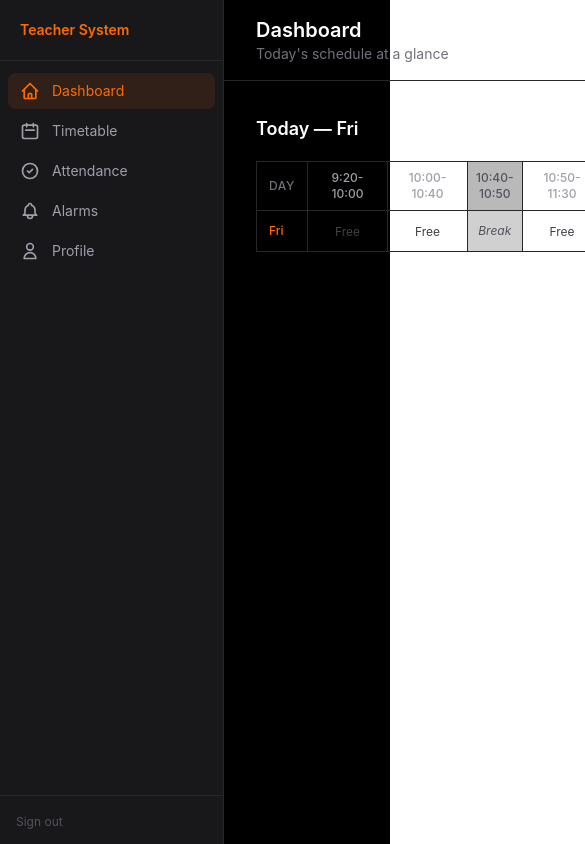
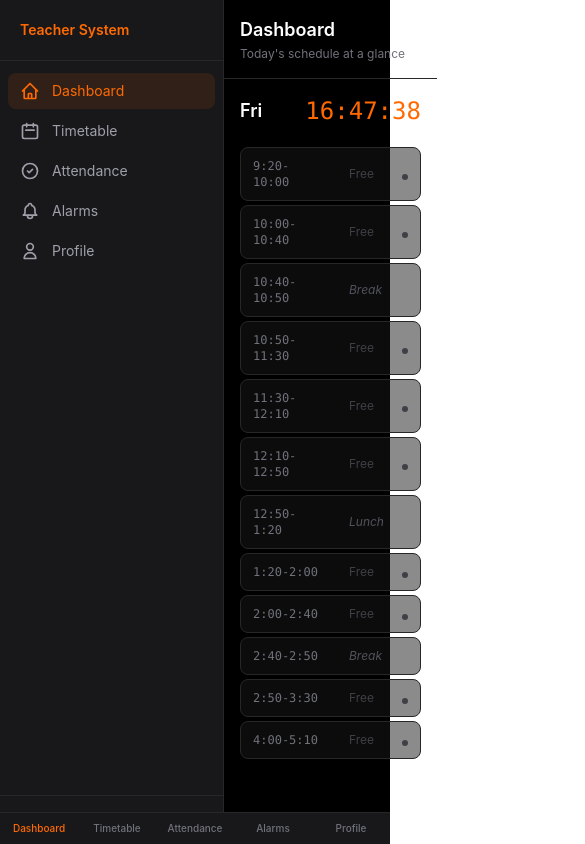
Before and after one commit to CRACKnGUY/teacher-alarm-system, a Next.js app: page /dashboard in a window 390 px wide. Shown: the top 844 px of the page, 585 px wide, since content can reach past the window. Built offline with nearby package versions, Linux system fonts and the light colour scheme; no server answers; the database is empty.

Commit message:
Redesign UI for ESP32 parity: vertical card dashboard, bottom nav, day view

```diff
--- /dev/null
+++ b/src/components/BottomNav.tsx
@@ -0,0 +1,39 @@
+'use client'
+
+import Link from 'next/link'
+import { usePathname } from 'next/navigation'
+
+const navItems = [
+  { label: 'Dashboard', path: '/dashboard' },
+  { label: 'Timetable', path: '/timetable' },
+  { label: 'Attendance', path: '/attendance' },
+  { label: 'Alarms', path: '/alarms' },
+  { label: 'Profile', path: '/profile' },
+]
+
+export default function BottomNav() {
+  const pathname = usePathname()
+
+  return (
+    <nav className="md:hidden fixed bottom-0 left-0 right-0 z-50 bg-zinc-900 border-t border-zinc-800">
+      <div className="flex">
+        {navItems.map((item) => {
+          const active = pathname === item.path
+          return (
+            <Link
+              key={item.label}
+              href={item.path}
+              className={`flex-1 flex flex-col items-center py-2 text-[10px] font-medium transition-colors ${
+                active
+                  ? 'text-orange-500'
+                  : 'text-zinc-500 hover:text-zinc-300'
+              }`}
+            >
+              {item.label}
+            </Link>
+          )
+        })}
+      </div>
+    </nav>
+  )
+}
--- a/src/components/DashboardLayout.tsx
+++ b/src/components/DashboardLayout.tsx
@@ -3,6 +3,7 @@
 import type { ReactNode } from 'react'
 import { usePathname } from 'next/navigation'
 import Sidebar from './Sidebar'
+import BottomNav from './BottomNav'
 
 const pageTitles: Record<string, { title: string; subtitle: string }> = {
   '/dashboard': { title: 'Dashboard', subtitle: "Today's schedule at a glance" },
@@ -23,15 +24,16 @@ export default function DashboardLayout({ children }: Props) {
   return (
     <div className="min-h-screen flex bg-black">
       <Sidebar />
-      <div className="flex-1 flex flex-col">
-        <header className="border-b border-zinc-800 px-8 py-4">
-          <h1 className="text-xl font-semibold text-white">{info.title}</h1>
-          <p className="text-sm text-zinc-500">{info.subtitle}</p>
+      <div className="flex-1 flex flex-col pb-16 md:pb-0">
+        <header className="border-b border-zinc-800 px-4 md:px-8 py-4">
+          <h1 className="text-lg md:text-xl font-semibold text-white">{info.title}</h1>
+          <p className="text-xs md:text-sm text-zinc-500 mt-0.5">{info.subtitle}</p>
         </header>
-        <main className="flex-1 p-8">
+        <main className="flex-1 p-4 md:p-8">
           {children}
         </main>
       </div>
+      <BottomNav />
     </div>
   )
 }
--- /dev/null
+++ b/src/components/DayView.tsx
@@ -0,0 +1,126 @@
+'use client'
+
+import { useState } from 'react'
+import { useTimetable, DAY_NAMES } from '../hooks/useTimetable'
+import { getCurrentPeriodIndex } from '@/lib/period-utils'
+
+export default function DayView() {
+  const { timetable, days, periods, addSlot, editSlot, deleteSlot } = useTimetable()
+  const [selectedDay, setSelectedDay] = useState(DAY_NAMES[new Date().getDay()])
+  const [editing, setEditing] = useState<{ periodTime: string } | null>(null)
+  const [editValue, setEditValue] = useState('')
+
+  function getSubject(day: string, periodTime: string) {
+    return timetable.find((s) => s.day === day && s.periodTime === periodTime)?.subject
+  }
+
+  function commit(day: string, periodTime: string) {
+    const val = editValue.trim()
+    const existing = timetable.find((s) => s.day === day && s.periodTime === periodTime)
+    if (!val) {
+      if (existing) deleteSlot(existing.id)
+    } else if (existing) {
+      editSlot(existing.id, val)
+    } else {
+      addSlot({ day, periodTime, subject: val })
+    }
+    setEditing(null)
+    setEditValue('')
+  }
+
+  function statusLabel(period: { time: string; type: string }, day: string) {
+    if (period.type === 'break') return 'Break'
+    if (period.type === 'lunch') return 'Lunch'
+    return getSubject(day, period.time) || 'Free'
+  }
+
+  const today = DAY_NAMES[new Date().getDay()]
+
+  return (
+    <div className="max-w-lg mx-auto">
+      {/* Day selector */}
+      <div className="flex flex-wrap gap-1.5 mb-5">
+        {days.map((d) => {
+          const active = d === selectedDay
+          return (
+            <button
+              key={d}
+              onClick={() => { setSelectedDay(d); setEditing(null) }}
+              className={`px-3 py-1.5 rounded-lg text-xs font-medium transition-colors cursor-pointer ${
+                active
+                  ? 'bg-orange-500/15 text-orange-500 border border-orange-500/30'
+                  : d === today
+                    ? 'text-orange-400 border border-zinc-700 hover:border-zinc-600'
+                    : 'text-zinc-500 border border-zinc-800 hover:border-zinc-700'
+              }`}
+            >
+              {d}
+            </button>
+          )
+        })}
+      </div>
+
+      {/* Vertical period list */}
+      <div className="space-y-1">
+        {periods.map((period) => {
+          const isFixed = period.type === 'break' || period.type === 'lunch'
+          const subject = getSubject(selectedDay, period.time)
+          const isEditing = editing?.periodTime === period.time
+
+          return (
+            <div
+              key={period.time}
+              className={`flex items-center rounded-lg border transition-colors ${
+                isEditing ? 'border-orange-500/40' : 'border-zinc-800 bg-zinc-900/50'
+              } ${isFixed ? '' : 'cursor-pointer hover:border-zinc-700'}`}
+              onClick={() => {
+                if (!isFixed && !isEditing) {
+                  setEditing({ periodTime: period.time })
+                  setEditValue(subject || '')
+                }
+              }}
+            >
+              <div className="w-24 shrink-0 px-3 py-2.5 text-xs font-mono text-zinc-500">
+                {period.time}
+              </div>
+              <div className="flex-1 px-3 py-2.5 text-xs">
+                {isEditing ? (
+                  <input
+                    className="w-full rounded border border-zinc-700 bg-zinc-800 px-2 py-1 text-xs text-white outline-none focus:border-orange-500"
+                    value={editValue}
+                    onChange={(e) => setEditValue(e.target.value)}
+                    onKeyDown={(e) => {
+                      if (e.key === 'Enter') commit(selectedDay, period.time)
+                      if (e.key === 'Escape') { setEditing(null); setEditValue('') }
+                    }}
+                    onBlur={() => commit(selectedDay, period.time)}
+                    onClick={(e) => e.stopPropagation()}
+                    placeholder="Subject"
+                    autoFocus
+                  />
+                ) : (
+                  <span className={
+                    isFixed
+                      ? 'italic text-zinc-600'
+                      : subject
+                        ? 'text-white font-medium'
+                        : 'text-zinc-700'
+                  }>
+                    {statusLabel(period, selectedDay)}
+                  </span>
+                )}
+              </div>
+              <div className="w-6 shrink-0 pr-3 text-right">
+                {period.type === 'period' && (
+                  <span className={`inline-block w-1.5 h-1.5 rounded-full ${
+                    subject ? 'bg-orange-500' : 'bg-zinc-700'
+                  }`} />
+                )}
+              </div>
+            </div>
+          )
+        })}
+      </div>
+    </div>
+  )
+}
--- a/src/components/TodaySchedule.tsx
+++ b/src/components/TodaySchedule.tsx
@@ -7,9 +7,9 @@ import { getCurrentPeriodIndex, parseTimeRange } from '@/lib/period-utils'
 function fmt(n: number) { return n.toString().padStart(2, '0') }
 
 export default function TodaySchedule() {
-  const { timetable, days, periods, addSlot, editSlot, deleteSlot } = useTimetable()
+  const { timetable, periods, addSlot, editSlot, deleteSlot } = useTimetable()
   const today = DAY_NAMES[new Date().getDay()]
-  const [editingCell, setEditingCell] = useState<{ day: string; periodTime: string } | null>(null)
+  const [editingCell, setEditingCell] = useState<{ periodTime: string } | null>(null)
   const [editingValue, setEditingValue] = useState('')
   const [now, setNow] = useState(new Date())
   const inputRef = useRef<HTMLInputElement>(null)
@@ -33,131 +33,129 @@ export default function TodaySchedule() {
   const mm = fmt(now.getMinutes())
   const ss = fmt(now.getSeconds())
 
-  function getSubject(day: string, periodTime: string) {
-    return timetable.find((s) => s.day === day && s.periodTime === periodTime)?.subject
+  function getSubject(periodTime: string) {
+    return timetable.find((s) => s.day === today && s.periodTime === periodTime)?.subject
   }
 
-  function commitCell(day: string, periodTime: string) {
+  function commitCell(periodTime: string) {
     const val = editingValue.trim()
-    const existing = timetable.find((s) => s.day === day && s.periodTime === periodTime)
+    const existing = timetable.find((s) => s.day === today && s.periodTime === periodTime)
     if (!val) {
       if (existing) deleteSlot(existing.id)
     } else if (existing) {
       editSlot(existing.id, val)
     } else {
-      addSlot({ day, periodTime, subject: val })
+      addSlot({ day: today, periodTime, subject: val })
     }
     setEditingCell(null)
     setEditingValue('')
   }
 
-  function isCurrentTime(periodTime: string) {
+  function isCurrent(periodTime: string) {
     const m = now.getHours() * 60 + now.getMinutes()
     const { start, end } = parseTimeRange(periodTime)
     return m >= start && m < end
   }
 
-  const isFixed = (t: string) => t === 'break' || t === 'lunch'
+  function statusColor(type: string, subject: string | undefined) {
+    if (type === 'break') return 'text-zinc-600'
+    if (type === 'lunch') return 'text-zinc-500'
+    return subject ? 'text-orange-400' : 'text-zinc-600'
+  }
+
+  function statusLabel(period: { time: string; type: string }, subject: string | undefined) {
+    if (period.type === 'break') return 'Break'
+    if (period.type === 'lunch') return 'Lunch'
+    return subject || 'Free'
+  }
 
   return (
-    <div>
-      <div className="flex items-center justify-between mb-4">
-        <h2 className="text-lg font-semibold text-white">Today — {today}</h2>
+    <div className="max-w-lg mx-auto">
+      {/* Header: day + clock */}
+      <div className="flex items-center justify-between mb-5">
+        <h2 className="text-lg font-semibold text-white">{today}</h2>
         <div className="font-mono text-2xl text-orange-500 tabular-nums">{hh}:{mm}:{ss}</div>
       </div>
 
+      {/* Active period alert */}
       {currentSubject && (
-        <div className="mb-4 rounded-lg border border-orange-500/30 bg-orange-500/10 px-4 py-2.5 text-sm text-orange-400">
-          Now: <span className="font-semibold text-orange-300">{currentSubject}</span>
-          {' '}&mdash; {currentPeriod?.time}
+        <div className="mb-4 rounded-lg border border-orange-500/30 bg-orange-500/10 px-4 py-2.5 text-sm text-orange-400 text-center">
+          <span className="font-semibold text-orange-300">{currentSubject}</span>
+          &nbsp;&mdash;&nbsp;{currentPeriod?.time}
         </div>
       )}
 
-      <div className="overflow-x-auto">
-        <table className="w-full text-sm border-collapse min-w-[900px]">
-          <thead>
-            <tr>
-              <th className="border border-zinc-800 px-3 py-2 text-left font-medium text-zinc-500 text-xs uppercase tracking-wider w-16">
-                Day
-              </th>
+      {/* Vertical period list — matches ESP32 layout exactly */}
+      <div className="space-y-1">
         {periods.map((period) => {
-                const fixed = isFixed(period.type)
-                return (
-                  <th
-                    key={period.time}
-                    className={`border border-zinc-800 px-2 py-2 text-center text-xs font-medium ${
-                      fixed ? 'text-zinc-600' : 'text-zinc-400'
-                    } ${isCurrentTime(period.time) ? 'bg-orange-500/15' : fixed ? 'bg-zinc-900/30' : ''}`}
-                  >
-                    {period.time}
-                  </th>
-                )
-              })}
-            </tr>
-          </thead>
-          <tbody>
-            <tr>
-              <td className="border border-zinc-800 px-3 py-2 text-xs font-medium text-orange-500">
-                {today}
-              </td>
-              {periods.map((period) => {
-                const fixed = isFixed(period.type)
-                const fixedLabel = period.type === 'break' ? 'Break' : 'Lunch'
-                const subject = getSubject(today, period.time)
-                const editing = editingCell?.day === today && editingCell?.periodTime === period.time
-
-                if (fixed) {
-                  return (
-                    <td
-                      key={period.time}
-                      className={`border border-zinc-800 px-2 py-3 text-center text-xs italic ${
-                        period.type === 'break' ? 'text-zinc-600' : 'text-zinc-500'
-                      } bg-zinc-900/20`}
-                    >
-                      {fixedLabel}
-                    </td>
-                  )
-                }
+          const active = isCurrent(period.time)
+          const subject = getSubject(period.time)
+          const isFixed = period.type === 'break' || period.type === 'lunch'
+          const editing = editingCell?.periodTime === period.time
 
           return (
-                  <td
+            <div
               key={period.time}
-                    className={`border border-zinc-800 px-2 py-2 text-center cursor-pointer hover:bg-zinc-900/50 transition-colors min-w-[80px] ${
-                      isCurrentTime(period.time) ? 'bg-orange-500/10' : ''
-                    }`}
+              className={`flex items-center rounded-lg border transition-colors ${
+                active
+                  ? 'border-orange-500/40 bg-orange-500/10'
+                  : 'border-zinc-800 bg-zinc-900/50'
+              } ${editing ? '' : 'cursor-pointer hover:border-zinc-700'}`}
               onClick={() => {
-                      setEditingCell({ day: today, periodTime: period.time })
+                if (!isFixed && !editing) {
+                  setEditingCell({ periodTime: period.time })
                   setEditingValue(subject || '')
+                }
               }}
             >
+              {/* Time column */}
+              <div className={`w-24 shrink-0 px-3 py-2.5 text-xs font-mono ${
+                active ? 'text-orange-400' : 'text-zinc-500'
+              }`}>
+                {period.time}
+              </div>
+
+              {/* Subject column */}
+              <div className="flex-1 px-3 py-2.5 text-xs">
                 {editing ? (
                   <input
                     ref={inputRef}
-                        className="w-full rounded border border-zinc-700 bg-zinc-900 px-1.5 py-1 text-xs text-white text-center outline-none focus:border-orange-500"
+                    className="w-full rounded border border-zinc-700 bg-zinc-800 px-2 py-1 text-xs text-white outline-none focus:border-orange-500"
                     value={editingValue}
                     onChange={(e) => setEditingValue(e.target.value)}
                     onKeyDown={(e) => {
-                          if (e.key === 'Enter') commitCell(today, period.time)
+                      if (e.key === 'Enter') commitCell(period.time)
                       if (e.key === 'Escape') { setEditingCell(null); setEditingValue('') }
                     }}
-                        onBlur={() => commitCell(today, period.time)}
+                    onBlur={() => commitCell(period.time)}
                     onClick={(e) => e.stopPropagation()}
                     placeholder="Subject"
                     autoFocus
                   />
                 ) : (
-                      <span className={`text-xs ${
-                        subject ? 'text-white font-medium' : 'text-zinc-700'
-                      }`}>
-                        {subject || 'Free'}
+                  <span className={
+                    isFixed
+                      ? 'italic text-zinc-600'
+                      : subject
+                        ? 'text-white font-medium'
+                        : 'text-zinc-700'
+                  }>
+                    {statusLabel(period, subject)}
                   </span>
                 )}
-                  </td>
+              </div>
+
+              {/* Status dot */}
+              <div className="w-6 shrink-0 pr-3 text-right">
+                {period.type === 'period' && (
+                  <span className={`inline-block w-1.5 h-1.5 rounded-full ${
+                    active && subject ? 'bg-orange-500' : 'bg-zinc-700'
+                  }`} />
+                )}
+              </div>
+            </div>
           )
         })}
-            </tr>
-          </tbody>
-        </table>
       </div>
     </div>
   )
```
Also changed, not shown: src/components/ScheduleEditor.tsx (+24 -1 lines). Lines whose indentation alone changed are shown as unchanged.
